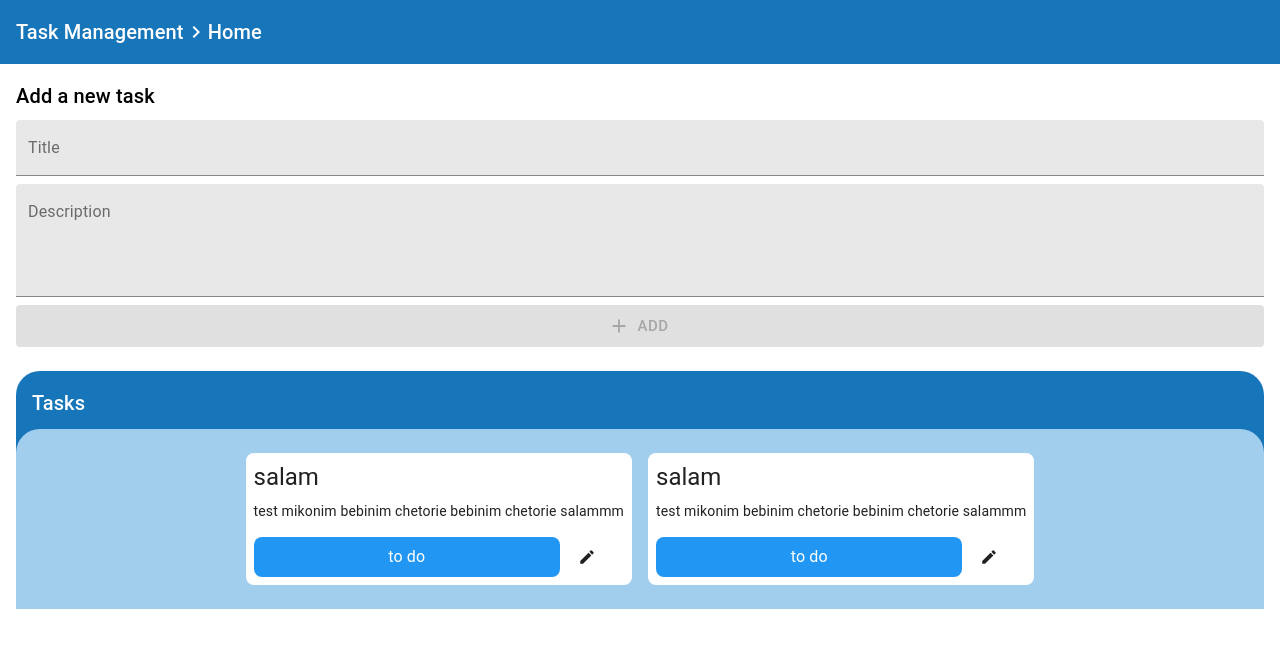
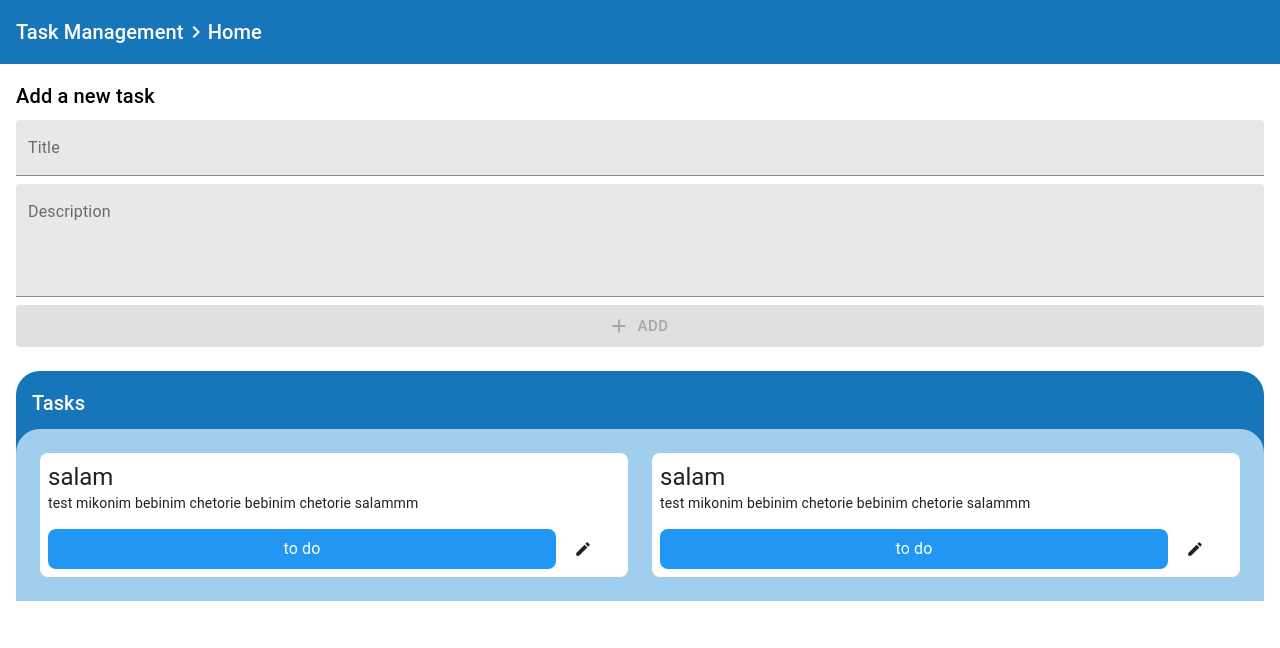
Before and after one commit to idin-khayami/Todo-list, a React (Create React App) app: page / in a window 1280 px wide. Shown: the top 648 px of the page. Built offline with nearby package versions, Linux system fonts and the light colour scheme.

Commit message:
fix: fix task card grid in tasks list

```diff
--- a/src/components/TaskCard/index.tsx
+++ b/src/components/TaskCard/index.tsx
@@ -21,7 +21,7 @@ const TaskCard = ({ title, description, status }: TaskCardProps) => {
       <Typography variant="h5" component="h1">
         {title}
       </Typography>
-      <Box my={1}>
+      <Box mb={1}>
         <Typography variant="body2" component="p">
           {description}
         </Typography>
--- a/src/components/TasksList/index.tsx
+++ b/src/components/TasksList/index.tsx
@@ -31,7 +31,7 @@ function TaskList() {
           </Typography>
         </Box>
       </Grid>
-      <Grid item xs={12} sm={12}>
+      <Box display="flex" flexDirection="column">
         <Box
           className={classes.topBorderRadius}
           display="flex"
@@ -42,21 +42,25 @@ function TaskList() {
           px={2}
           mt={-3}
         >
-          <Box display="flex" mx="auto">
+          <Grid container spacing={1}>
+            <Grid item xs={6} sm={6}>
               <TaskCard
                 title="salam"
                 description="test mikonim bebinim chetorie bebinim chetorie salammm"
                 status="to do"
               />
+            </Grid>
+            <Grid item xs={6} sm={6}>
               <TaskCard
                 title="salam"
                 description="test mikonim bebinim chetorie bebinim chetorie salammm"
                 status="to do"
               />
+            </Grid>
+          </Grid>
+        </Box>
       </Box>
       {/* <NoResult /> */}
-        </Box>
-      </Grid>
     </Box>
   )
 }
```
Lines whose indentation alone changed are shown as unchanged.
